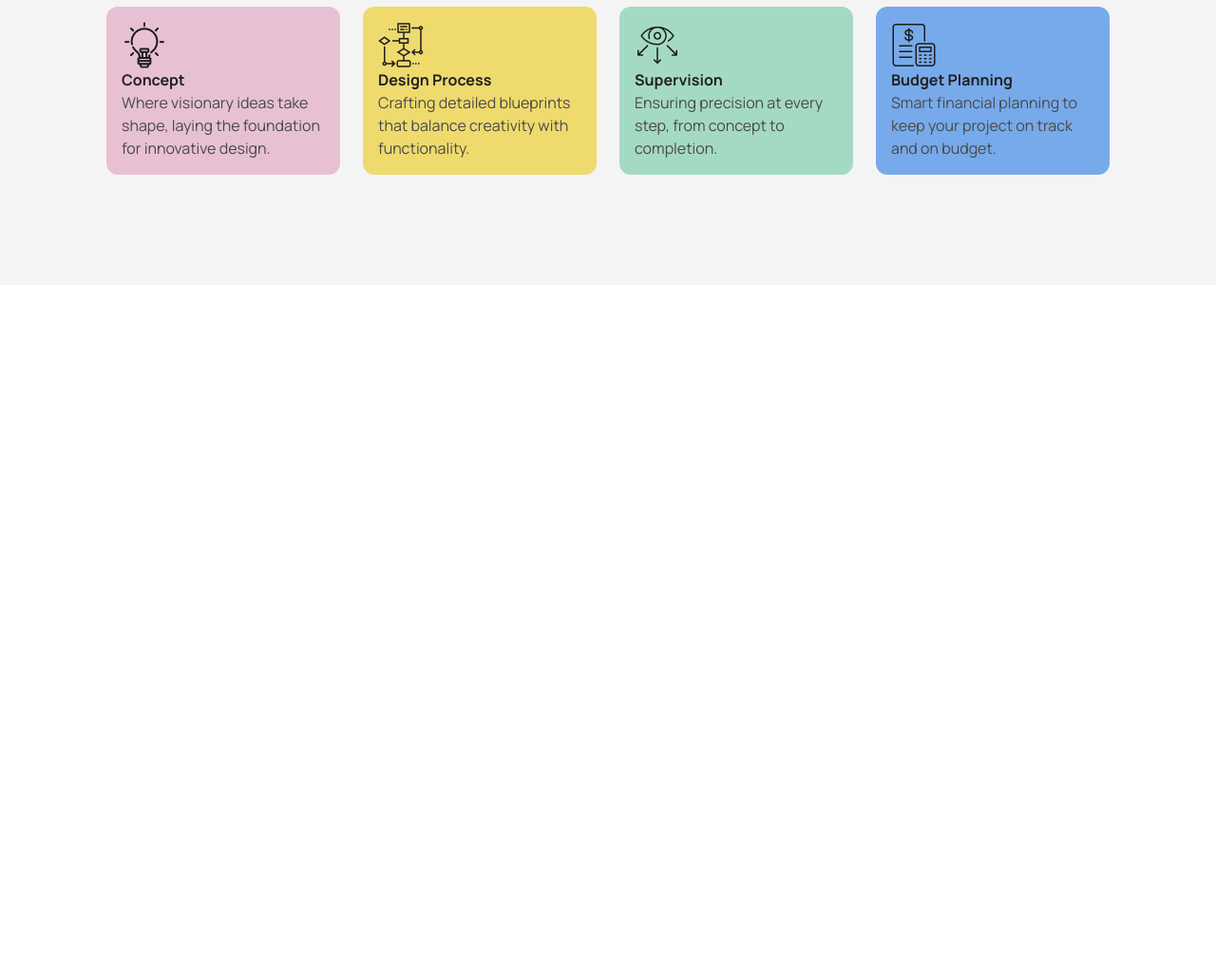
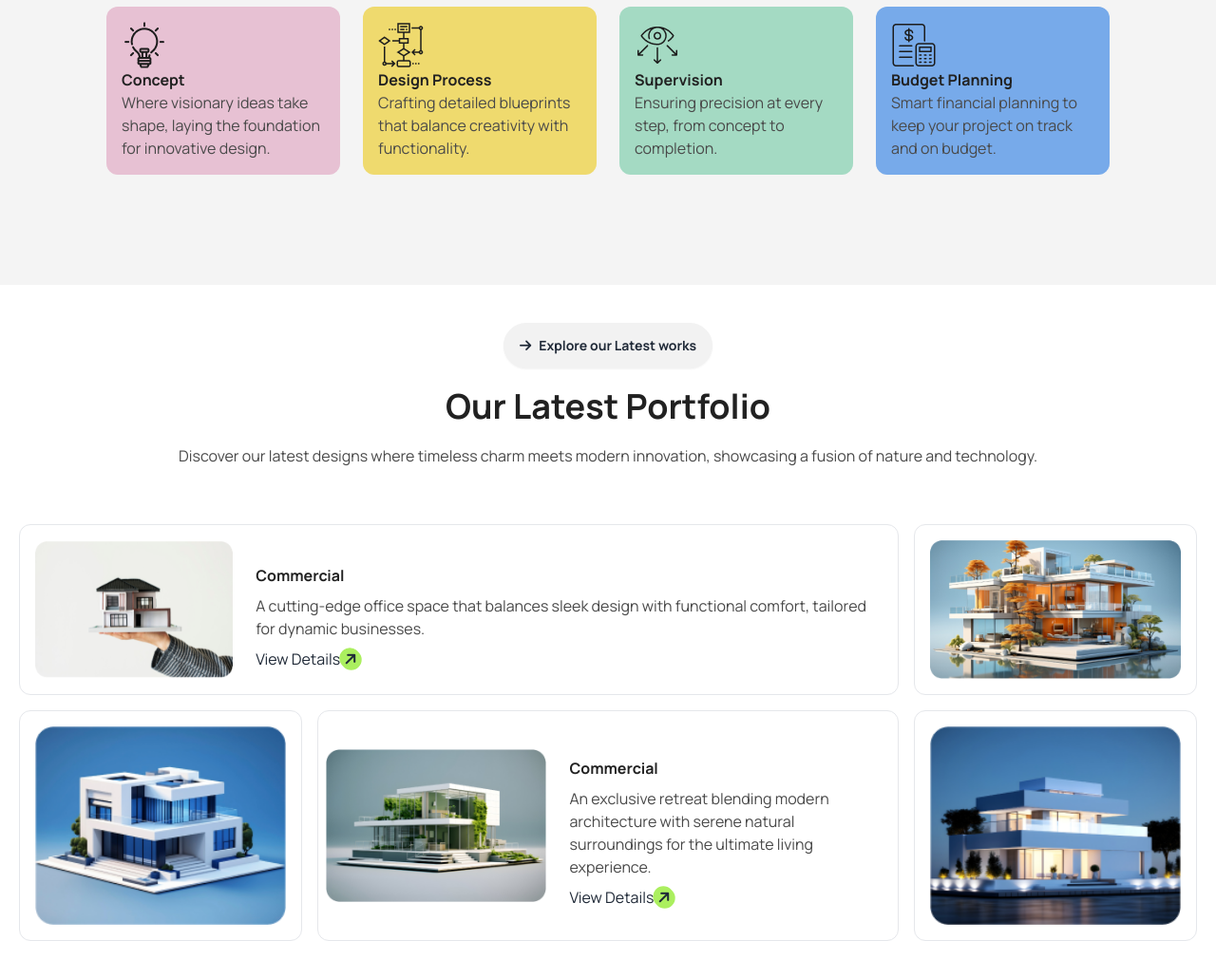
Before and after one commit to Nissanbarua/Assignment-3-Rinterio, a plain HTML site: page index.html in a window 1280 px wide. Shown: the part 2111-3141 px from the top of the page at 95% size. Before the commit the page ends 2411 px from the top, so only its background shows below. Drawn offline with nearby package versions, Linux system fonts and the light colour scheme.

Commit message:
portfolio section done

```diff
--- a/index.html
+++ b/index.html
@@ -184,37 +184,155 @@
         </div>
       </section>
       <!-- works procces -->
-       <section class=" bg-[#f4f4f4] w-full px-5 lg:px-28 py-8 md:py-16 lg:py-24">
+      <section class="bg-[#f4f4f4] w-full px-5 lg:px-28 py-8 md:py-16 lg:py-24">
         <div class="container mx-auto">
           <div class="text-center space-y-5">
-            <button class="btn rounded-full bg-white font-bold"><i class="fa-solid fa-arrow-right"></i>How we works</button>
-            <h2 class="font-bold text-xl text-title md:text-2xl lg:text-4xl">Our Works Process</h2>
-            <p class="text-subtitle">We seamlessly integrate timeless design with modern elegance, blending natural elements with cutting-edge craftsmanship.</p>
+            <button class="btn rounded-full bg-white font-bold">
+              <i class="fa-solid fa-arrow-right"></i>How we works
+            </button>
+            <h2 class="font-bold text-xl text-title md:text-2xl lg:text-4xl">
+              Our Works Process
+            </h2>
+            <p class="text-subtitle">
+              We seamlessly integrate timeless design with modern elegance,
+              blending natural elements with cutting-edge craftsmanship.
+            </p>
           </div>
-          <div class="grid grid-cols-1 md:grid-cols-2 lg:grid-cols-4 my-5 gap-6">
+          <div
+            class="grid grid-cols-1 md:grid-cols-2 lg:grid-cols-4 my-5 gap-6"
+          >
             <div class="bg-[#E7C1D3] rounded-xl p-4">
-              <img src="./assets/concept.png" alt="">
+              <img src="./assets/concept.png" alt="" />
               <h4 class="font-bold text-title">Concept</h4>
-              <p class="text-subtitle">Where visionary ideas take shape, laying the foundation for innovative design.</p>
+              <p class="text-subtitle">
+                Where visionary ideas take shape, laying the foundation for
+                innovative design.
+              </p>
             </div>
             <div class="bg-[#EFDA6E] rounded-xl p-4">
-              <img src="./assets/flow-chart.png" alt="">
+              <img src="./assets/flow-chart.png" alt="" />
               <h4 class="font-bold text-title">Design Process</h4>
-              <p class="text-subtitle">Crafting detailed blueprints that balance creativity with functionality.</p>
+              <p class="text-subtitle">
+                Crafting detailed blueprints that balance creativity with
+                functionality.
+              </p>
             </div>
             <div class="bg-[#A4DAC3] rounded-xl p-4">
-              <img src="./assets/vision.png" alt="">
+              <img src="./assets/vision.png" alt="" />
               <h4 class="font-bold text-title">Supervision</h4>
-              <p class="text-subtitle">Ensuring precision at every step, from concept to completion.</p>
+              <p class="text-subtitle">
+                Ensuring precision at every step, from concept to completion.
+              </p>
             </div>
             <div class="bg-[#77AAEA] rounded-xl p-4">
-              <img src="./assets/budget-planning.png" alt="">
+              <img src="./assets/budget-planning.png" alt="" />
               <h4 class="font-bold text-title">Budget Planning</h4>
-              <p class="text-subtitle">Smart financial planning to keep your project on track and on budget.</p>
+              <p class="text-subtitle">
+                Smart financial planning to keep your project on track and on
+                budget.
+              </p>
             </div>
           </div>
         </div>
-       </section>
+      </section>
+      <!-- protfolio section -->
+      <section class="my-10 container mx-auto">
+        <div class="text-center space-y-5">
+          <button class="font-bold rounded-full btn">
+            <i class="fa-solid fa-arrow-right"></i>Explore our Latest works
+          </button>
+          <h2 class="font-bold text-xl text-title md:text-2xl lg:text-4xl">
+            Our Latest Portfolio
+          </h2>
+          <p class="text-subtitle">
+            Discover our latest designs where timeless charm meets modern
+            innovation, showcasing a fusion of nature and technology.
+          </p>
+        </div>
+        <div class="grid grid-cols-1 md:grid-cols-2 lg:grid-cols-4 gap-4 p-4 md:p-5 mt-10">
+          <!-- card 1 -->
+          <div
+            class="border  flex flex-col space-y-4  md:flex-row justify-center items-center space-x-6 md:col-span-2 lg:col-span-3 p-4 rounded-xl"
+          >
+            <div >
+              <img class="w-full" src="./assets/img1.png" alt="" />
+            </div>
+            <div class="space-y-2">
+              <h4 class="font-bold text-title">Commercial</h4>
+              <p class="text-subtitle">
+                A cutting-edge office space that balances sleek design with
+                functional comfort, tailored for dynamic businesses.
+              </p>
+              <ul>
+                <li>
+                  <a
+                    >View Details<i
+                      class="fa-solid fa-arrow-right bg-[#ABEF5F] rounded-full p-1 -rotate-45"
+                    ></i
+                  ></a>
+                </li>
+              </ul>
+            </div>
+          </div>
+          <!-- card-2 -->
+          <div
+            class="border flex justify-center items-center space-x-6 md:col-span-1 lg:col-span-1 p-4 rounded-xl"
+          >
+            <div class="w-full">
+              <img class="w-full" src="./assets/img2.png" alt="" />
+            </div>
+          </div>
+          <!-- card-3 -->
+          <div
+            class="border flex  justify-center items-center space-x-6 p-4 md:col-span-1 lg:col-span-1 rounded-xl"
+          >
+            <div class="w-full ">
+              <img class="w-full" src="./assets/img3.png" alt="" />
+            </div>
+          </div>
+          <!-- card-4 -->
+          <div
+            class="border flex flex-col md:flex-row space-y-4 justify-center items-center space-x-6 md:col-span-2 lg:col-span-2 p-2 rounded-xl"
+          >
+            <div class="w-full">
+              <img class="w-full" src="./assets/img4.png" alt="" />
+            </div>
+            <div class="space-y-2">
+              <h4 class="font-bold text-title">Commercial</h4>
+              <p class="text-subtitle">
+                An exclusive retreat blending modern architecture with serene
+                natural surroundings for the ultimate living experience.
+              </p>
+              <ul>
+                <li>
+                  <a
+                    >View Details<i
+                      class="fa-solid fa-arrow-right bg-[#ABEF5F] rounded-full p-1 -rotate-45"
+                    ></i
+                  ></a>
+                </li>
+              </ul>
+            </div>
+          </div>
+          <!-- card-5 -->
+          <div
+            class="border flex justify-center items-center md:col-span-1 lg:col-span-1 space-x-6 p-4 rounded-xl"
+          >
+            <div class="w-full">
+              <img class="w-full" src="./assets/img5.png" alt="" />
+            </div>
+          </div>
+          <!-- card-6 -->
+          <div
+          class="border flex justify-center items-center p-4 space-x-6 md:col-span-1 lg:col-span-1 rounded-xl lg:hidden"
+        >
+          <div class="w-full">
+            <img class="w-full" src="./assets/img3.png" alt="" />
+          </div>
+        </div>
+        </div>
+        </div>
+      </section>
     </main>
     <footer></footer>
   </body>
```
